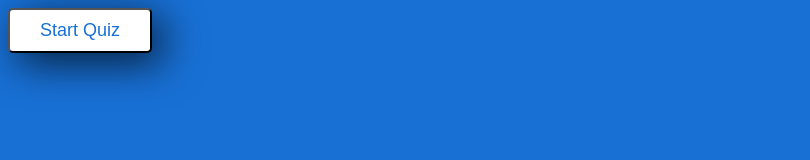
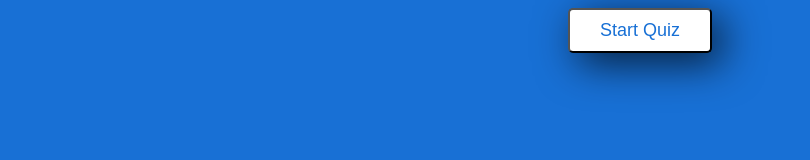
Before and after one commit to lucianoideh1/quiz-game, a plain HTML site: page quiz-game-js/index.html in a window 1280 px wide. Shown: the whole page, without its empty margins (0-810 px from the left). Drawn offline with Linux system fonts and the light colour scheme.

Commit message:
Add files via upload

```diff
--- a/quiz-game-js/index.html
+++ b/quiz-game-js/index.html
@@ -8,8 +8,8 @@
     <title>Quiz Game</title>
 </head>
 <body>
-    <div class="main-container">
+
         <button class="start-btn">Start Quiz</button>
-    </div>
+
 </body>
 </html>
--- a/quiz-game-js/styles.css
+++ b/quiz-game-js/styles.css
@@ -12,6 +12,7 @@ body{
     padding: 10px 30px;
     border-radius: 5px;
     font-weight: 500;
+    display: block;
     margin: auto auto;
     outline: none;
     box-shadow: 10px 10px 41px 0px rgba(0,0,0,0.75);
```
